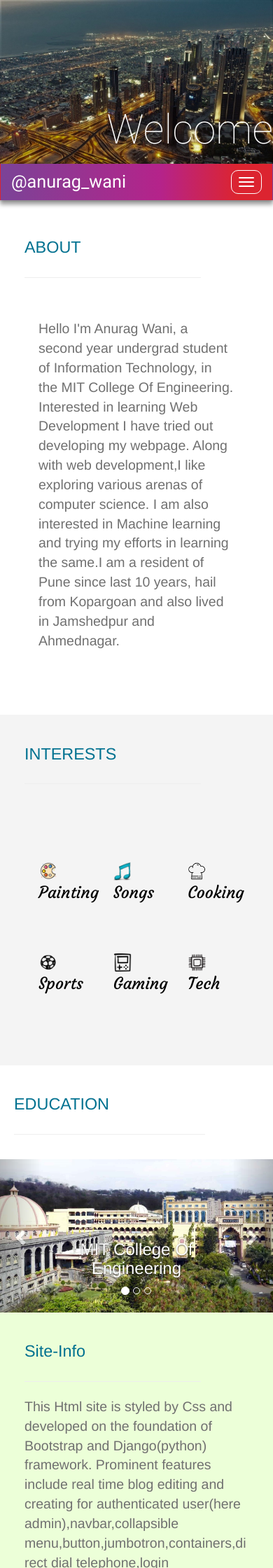
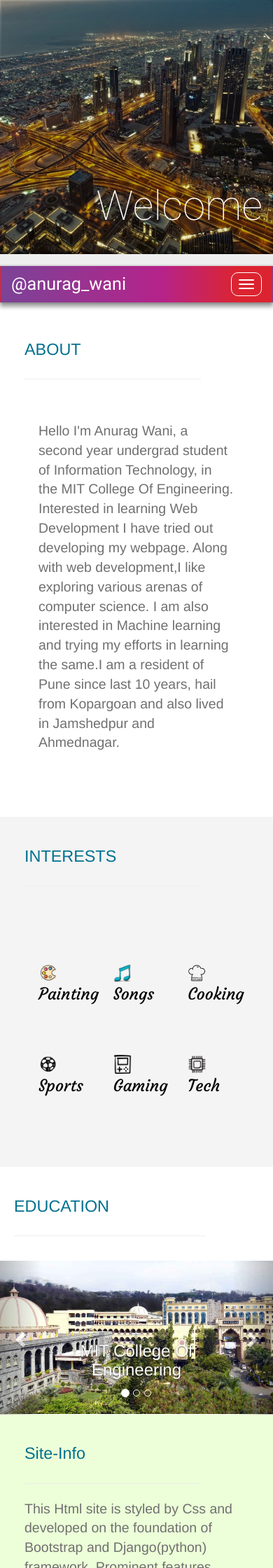
Before and after one commit to alias-3/django_homepage-blog, a Django app: page / in a window 390 px wide. Shown: the top 2240 px of the page at 70% size. Run offline with Django 3.2, Linux system fonts and the light colour scheme; some libraries are stand-ins or nearby versions.

Commit message:
styles changed

```diff
--- a/blog/static/css/style.css
+++ b/blog/static/css/style.css
@@ -37,7 +37,7 @@ a a:hover{
 	text-align: center;
 	font-family: 'Roboto',sans-serif;
 	font-size: 9.2vw;
-	margin-left: 15px;
+	margin-right: 30px
 }
 
 
@@ -125,15 +125,16 @@ hr{
 	font-size: 3vw;
 }
 
-#site-info,#lang{
-	height: 50vw ;
-}
 
 #lang div{
 	color:#007190;
 	text-align: center;
 	margin-top: 7vw;
 	font-size: 3vw;
+}
+
+#site-info{
+	margin-left: 20px;
 }
 
 #site-info p{
@@ -262,7 +263,7 @@ iframe {
 	padding:0;
 	background-image: url(../img/dubai576.jpg);
 	background-repeat: no-repeat;
-	height:60vw;
+	height:45vh;
 	background-size: 100%;
 	background-attachment: fixed;
 	width: 100%;
@@ -273,7 +274,8 @@ iframe {
 	float: right;
 	font-family: 'Roboto', sans-serif;
 	font-size: 15vw;
-	margin-top: 37vw;
+	margin-top: 30vh;
+	margin-right: 15px;
 }
 
 hr {
@@ -305,9 +307,6 @@ hr {
 	color: white;
 }
 
-#site-info{
-	height: 80vh;
-}
 
  iframe {
 	height: 200px;
--- a/blog/templates/blog/home.html
+++ b/blog/templates/blog/home.html
@@ -184,12 +184,12 @@
 </div>
 
 
-<div id="site-inf" class="container-fluid" style="padding:0" >
+<div id="site-inf" class="container-fluid" style="padding:0; background-color: #FAFAFA;" >
 
   <div id="site-info" class="col-xs-12 col-md-8 col-lg-8" style="margin:0; background:#ECFFD8;opacity:1;" >
     <div>Site-Info</div><hr><p>This Html site is styled by Css and developed on the foundation of Bootstrap and Django(python) framework. Prominent features include real time blog editing and creating for authenticated user(here admin),navbar,collapsible menu,button,jumbotron,containers,direct dial telephone,login form,glyphicon,modal,embedded video,slideshow,dropdown menu,embedded map and others.The page is optimized for both desktop and mobile interface and is under development for adding more django apps and functionalities.</p>
   </div>
-  <div  id="lang" class="col-lg-4 col-md-4 visible-lg visible-md" style="background-color: #FAFAFA;">
+  <div  id="lang" class="col-lg-4 col-md-4 visible-lg visible-md">
     <div>Framework and Languages</div>
     <hr>
     <ul>
@@ -206,7 +206,7 @@
 
 <div id="find_me">
 <div id="finder">FIND ME</div><hr>
-<div class="container-fluid"><a href="https://www.google.co.in/maps/place/MIT+College+of+Engineering,+Rambaug+Colony,+Kothrud,+Pune,+Maharashtra+411038/@18.5185069,73.8144832,18z/data=!4m5!3m4!1s0x3bc2bfa2515ce741:0x349ddf824466170d!8m2!3d18.5187098!4d73.815807"><iframe src="https://www.google.com/maps/embed?pb=!1m18!1m12!1m3!1d1891.6149870102047!2d73.81448317488463!3d18.5185068835636!2m3!1f0!2f0!3f0!3m2!1i1024!2i768!4f13.1!3m3!1m2!1s0x3bc2bfa2515ce741%3A0x349ddf824466170d!2sMIT+College+of+Engineering%2C+Rambaug+Colony%2C+Kothrud%2C+Pune%2C+Maharashtra+411038!5e0!3m2!1sen!2sin!4v1516783888888" width=100% height="350" frameborder="0" allowfullscreen></iframe></a></div>
+<div class="container-fluid" style="padding: 0"><a href="https://www.google.co.in/maps/place/MIT+College+of+Engineering,+Rambaug+Colony,+Kothrud,+Pune,+Maharashtra+411038/@18.5185069,73.8144832,18z/data=!4m5!3m4!1s0x3bc2bfa2515ce741:0x349ddf824466170d!8m2!3d18.5187098!4d73.815807"><iframe src="https://www.google.com/maps/embed?pb=!1m18!1m12!1m3!1d1891.6149870102047!2d73.81448317488463!3d18.5185068835636!2m3!1f0!2f0!3f0!3m2!1i1024!2i768!4f13.1!3m3!1m2!1s0x3bc2bfa2515ce741%3A0x349ddf824466170d!2sMIT+College+of+Engineering%2C+Rambaug+Colony%2C+Kothrud%2C+Pune%2C+Maharashtra+411038!5e0!3m2!1sen!2sin!4v1516783888888" width=100% height="350" frameborder="0" allowfullscreen></iframe></a></div>
 </div>
 
 <div class="container-fluid" id="footer" style="margin-top: 5vw">
```
